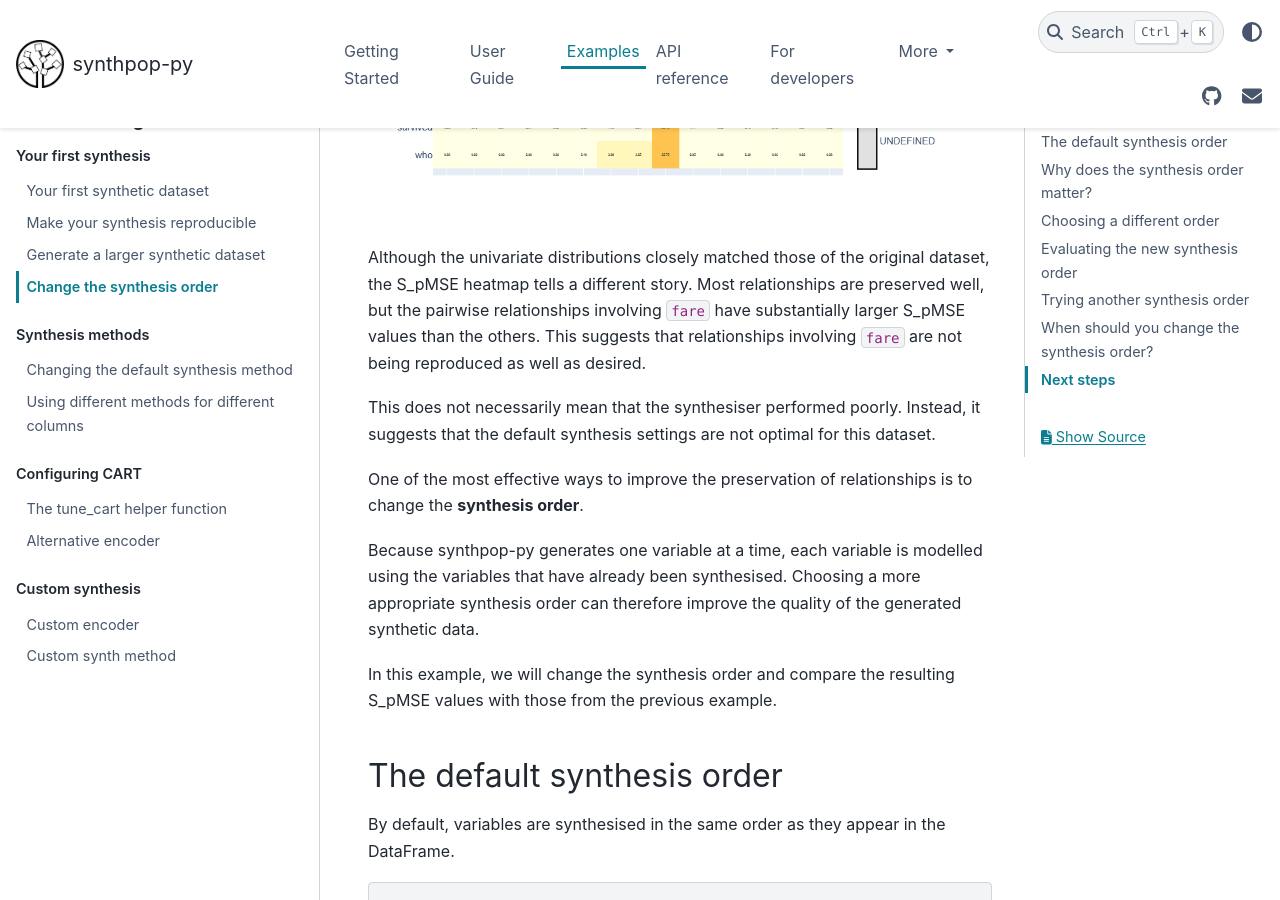
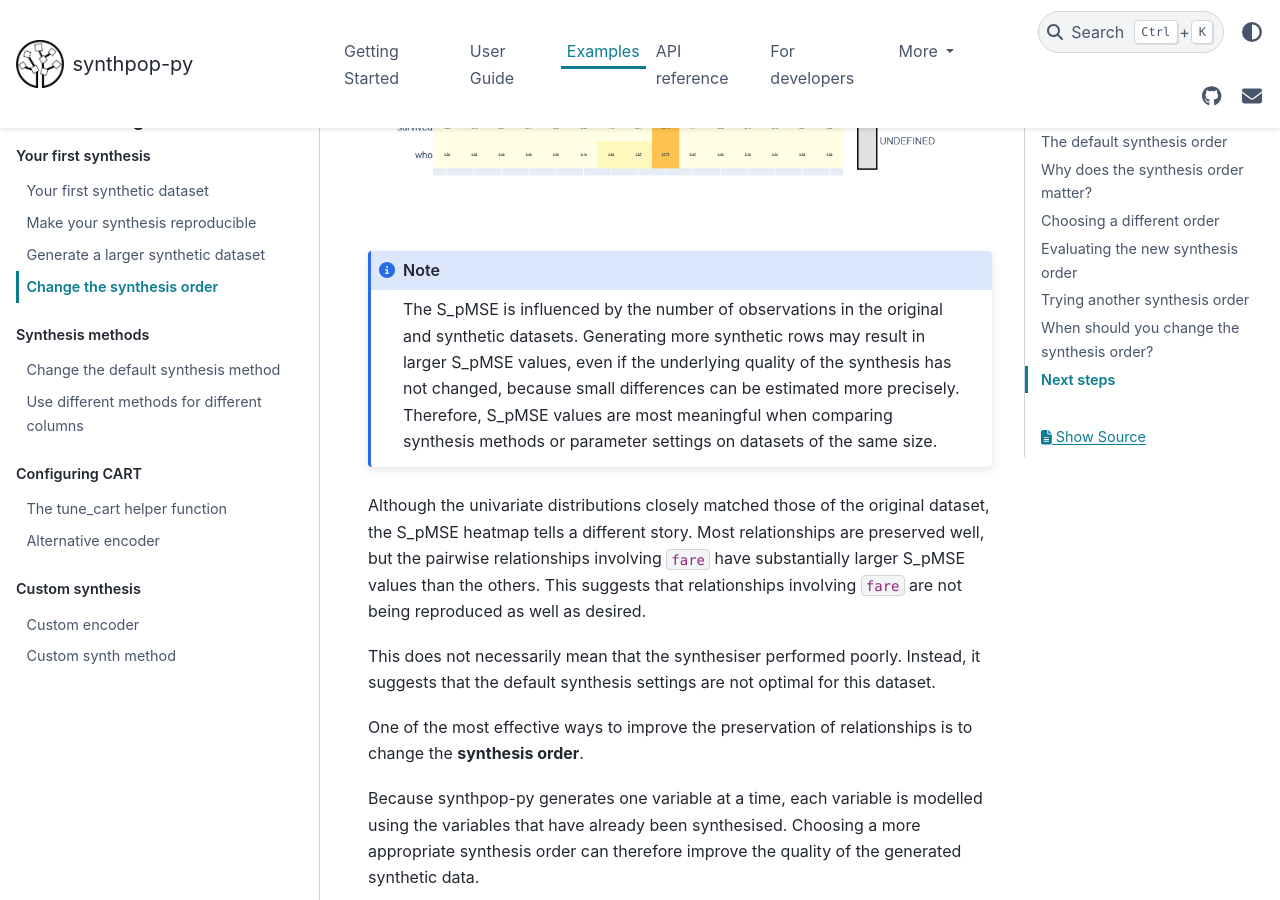
Before and after one commit to duonl/synthpop-py, a Sphinx documentation site: the page built from docs/source/examples/changing_the_synthesis_order.md, in a window 1280 px wide and 900 px high, scrolled down 736 px. Built offline with Sphinx 7.4.7 and the PyData theme 0.15.4, drawn with Linux system fonts in a browser that asks for light colours; some of the changed text lies outside the part shown.

Commit message:
small note added about spmse

````diff
--- a/docs/source/examples/changing_the_default_method.md
+++ b/docs/source/examples/changing_the_default_method.md
@@ -1,4 +1,4 @@
-# Changing the default synthesis method
+# Change the default synthesis method
 In the previous examples, we changed several parameters of the {class}`~synthpop.synthesiser.Synthesiser`, such as the number of generated rows (`n`) and the synthesis order (`column_order`). However, the `Synthesiser` also allows you to control what synthesis method is used.
 
 By default, synthpop-py uses the {class}`~synthpop.methods.cart_synth.CartMethod`. CART is a flexible method that models relationships between variables by using previously synthesised variables as predictors.
--- a/docs/source/examples/changing_the_synthesis_order.md
+++ b/docs/source/examples/changing_the_synthesis_order.md
@@ -4,6 +4,9 @@ In the previous example, we generated a synthetic version of the Titanic dataset
 
 When evaluating the synthetic data using the S_pMSE heatmap, you may have noticed that some relationships between variables were better preserved than others.
 ![S_pMSE heatmap of the Titanic dataset](../images/titanic_spmse_1.png)
+```{note}
+The S_pMSE is influenced by the number of observations in the original and synthetic datasets. Generating more synthetic rows may result in larger S_pMSE values, even if the underlying quality of the synthesis has not changed, because small differences can be estimated more precisely. Therefore, S_pMSE values are most meaningful when comparing synthesis methods or parameter settings on datasets of the same size.
+```
 
 Although the univariate distributions closely matched those of the original dataset, the S_pMSE heatmap tells a different story. Most relationships are preserved well, but the pairwise relationships involving `fare` have substantially larger S_pMSE values than the others. This suggests that relationships involving `fare` are not being reproduced as well as desired.
 
--- a/docs/source/examples/using_different_methods_for_different_columns.md
+++ b/docs/source/examples/using_different_methods_for_different_columns.md
@@ -1,4 +1,4 @@
-# Using different methods for different columns
+# Use different methods for different columns
 
 ## Copy the first column
 
````
